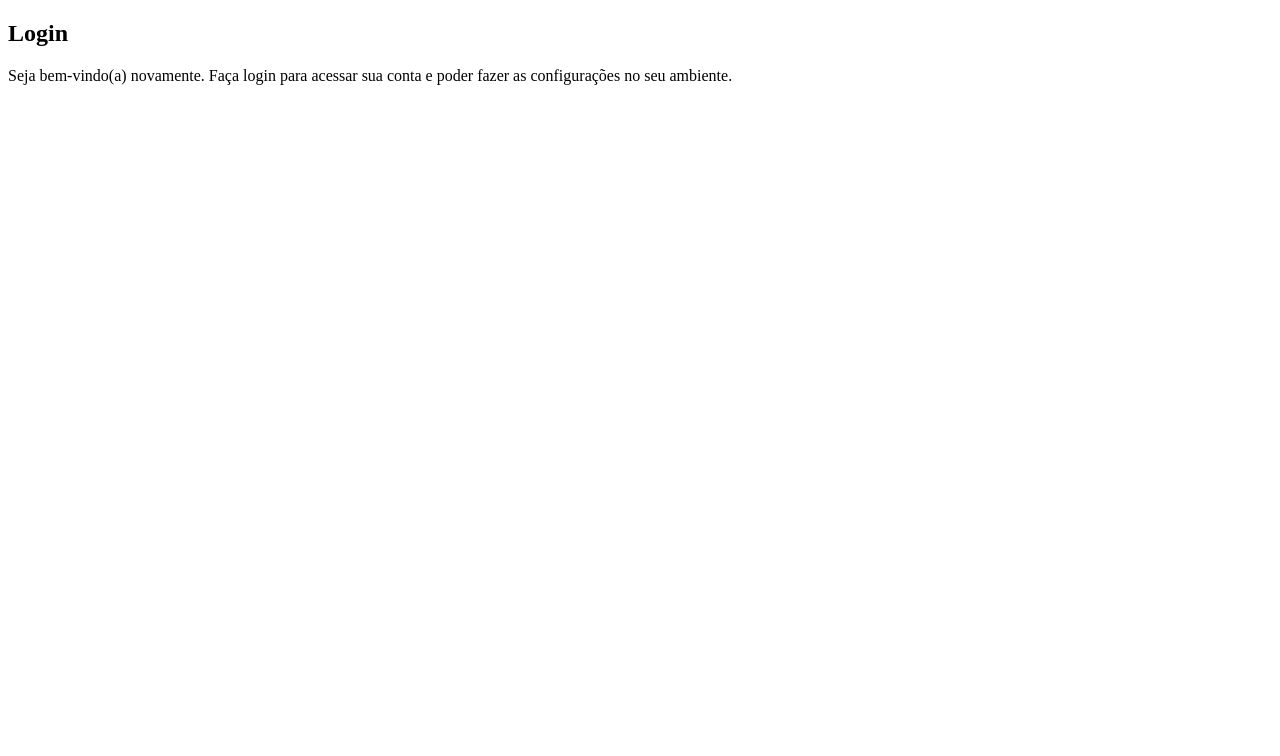
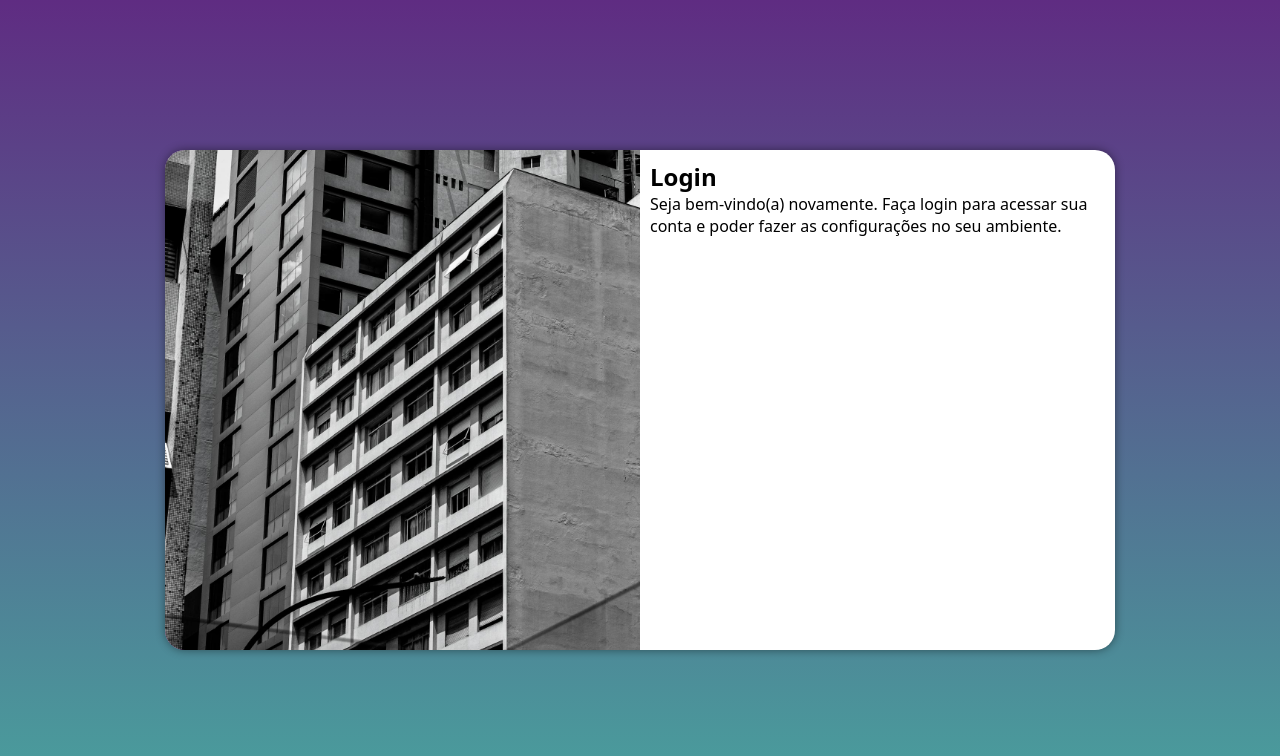
Before and after one commit to Douglas2903/projeto-login, a plain HTML site: page index.html in a window 1280 px wide. Drawn offline with Linux system fonts and the light colour scheme.

Commit message:
atualizacao do exercicio

```diff
--- /dev/null
+++ b/estilos/media-querie.css
@@ -0,0 +1,46 @@
+@charset "UTF-8";
+
+@media screen and (min-width: 768px) and (max-width: 992px) {
+
+    body{
+        background-image: linear-gradient(to top, #49a09d, #5f2c82);
+    }
+
+    section#login{
+        width: 80vw;
+    }
+
+    section#login div#imagem{
+        float: left;
+        width: 30%;
+        height: 100%;
+
+    }
+
+    div#formulario{
+        float: right;
+        width: 70%;
+    }
+}
+
+@media screen and (min-width: 992px) {
+
+    body{
+        background-image: linear-gradient(to top, #49a09d, #5f2c82);
+    }
+
+    section#login{
+        width: 950px;
+    }
+
+    section#login div#imagem{
+        float: left;
+        width: 50%;
+        height: 100%;
+    }
+
+    section#login div#formulario{
+        float: right;
+        width: 50%;
+    }
+}
--- a/estilos/style.css
+++ b/estilos/style.css
@@ -5,3 +5,54 @@
     Verde: #49a09d
     Lilás: #5f2c82
 */
+
+*{
+    font-family: system-ui, -apple-system, BlinkMacSystemFont, 'Segoe UI', Roboto, Oxygen, Ubuntu, Cantarell, 'Open Sans', 'Helvetica Neue', sans-serif;
+    padding: 0px;
+    margin: 0px;
+    box-sizing: border-box;
+}
+
+body, html{
+    background-color: #5f2c82;
+    height: 100vh;
+    width: 100vw;
+}
+
+main{
+    height: 100vh;
+    width: 100vw;
+    position: relative;
+}
+
+section#login{
+    background-color: white;
+    width: 250px;
+    height: 500px;
+    border-radius: 20px;
+
+    position: absolute;
+    top: 50%;
+    left: 50%;
+    transform: translate(-50%, -50%);
+
+    overflow: hidden;
+
+    box-shadow: 0px 0px 10px rgba(0, 0, 0, 0.452);
+
+    transition: width 0.3s, height 0.3s;
+    transition-timing-function: ease;
+}
+
+section#login div#imagem{
+    display: block;
+    background: #5f2c82 url(../imagens/metal.jpg);
+    background-size: cover;
+    background-position: center;
+    height: 200px;
+}
+
+section#login div#formulario{
+    display: block;
+    padding: 10px;
+}
--- a/index.html
+++ b/index.html
@@ -5,6 +5,8 @@
     <meta name="viewport" content="width=device-width, initial-scale=1.0">
     <title>Login</title>
     <link rel="stylesheet" href="estilos/style.css">
+    <link rel="stylesheet" href="estilos/media-querie.css">
+
 </head>
 <body>
     <main>
@@ -16,7 +18,9 @@
             <div id="formulario">
                 <h1>Login</h1>
                 <p>Seja bem-vindo(a) novamente. Faça login para acessar sua conta e poder fazer as configurações no seu ambiente.</p>
-                <form action="login.php" method="post"></form>
+                <form action="login.php" method="post">
+
+                </form>
             </div>
         </section>
     </main>
```
